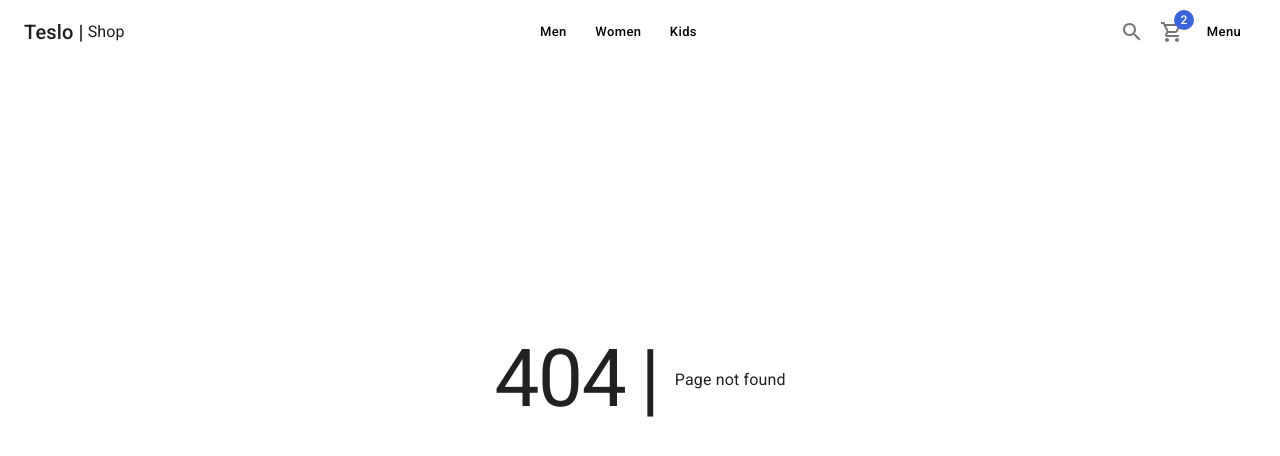
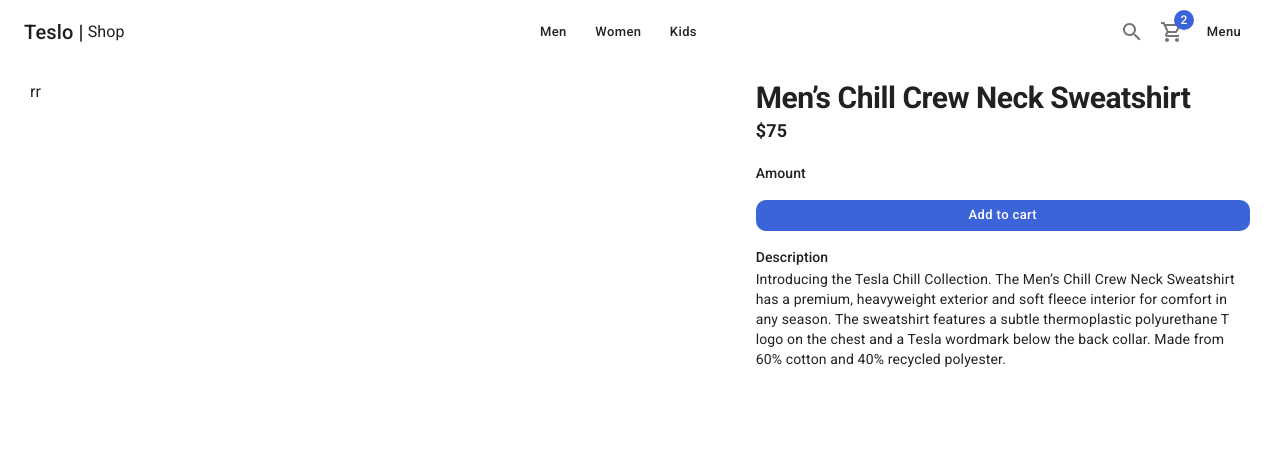
Before and after one commit to Xanul/teslo-shop-next, a Next.js app: page /product/slug in a window 1280 px wide. Before the commit this address had no page. Shown: the top 456 px of the page. Built offline with nearby package versions, Linux system fonts and the light colour scheme.

Commit message:
Created slug page on /pages/product/slug to handle individual products pages and added NextLink to ProductCard

```diff
--- /dev/null
+++ b/pages/product/slug.tsx
@@ -0,0 +1,44 @@
+import { Box, Button, Chip, Grid, Typography } from '@mui/material';
+import { ShopLayout } from '../../components/layout/ShopLayout';
+import { initialData } from '../../database/products';
+
+const product = initialData.products[0];
+
+const ProductPage = () => {
+  return (
+    <ShopLayout title={product.title} pageDescription={product.description}>
+      <Grid container spacing={3}>
+        <Grid item xs={12} sm={7}>
+          {/* Slidewhow */}
+          rr
+        </Grid>
+        <Grid item xs={12} sm={5}>
+          <Box display='flex' flexDirection='column'>
+            {/* Titles */}
+            <Typography variant='h1' component='h1'>{ product.title }</Typography>
+            <Typography variant='subtitle1' component='h2'>{ `$${product.price}` }</Typography>
+            {/* Amount */}
+            <Box sx={{my: 2}}>
+              <Typography variant='subtitle2'>Amount</Typography>
+              {/* Item Counter */}
+            </Box>
+            {/* Add to cart */}
+            <Button color='secondary' className='circular-btn'>
+              Add to cart
+            </Button>
+
+            {/* <Chip label="Not available" color='error' variant='outlined' /> */}
+
+            <Box sx={{mt:2}}>
+              <Typography variant='subtitle2'>Description</Typography>
+              <Typography variant='body2'>{product.description}</Typography>
+            </Box>
+
+          </Box>
+        </Grid>
+      </Grid>
+    </ShopLayout>
+  )
+}
+
+export default ProductPage
--- a/themes/light-theme.ts
+++ b/themes/light-theme.ts
@@ -10,6 +10,9 @@
     },
     secondary: {
       main: '#3A64D8'
+    },
+    info: {
+      main: '#fff'
     }
   },
   components: {
@@ -54,11 +57,10 @@
         variant: 'contained',
         size: 'small',
         disableElevation: true,
+        color: 'info'
       },
       styleOverrides: {
         root: {
-          backgroundColor: 'white',
-          color: 'black',
           textTransform: 'none',
           boxShadow: 'none',
           borderRadius: 10,
```
Also changed, not shown: components/products/ProductCard.tsx (+22 -10 lines).
